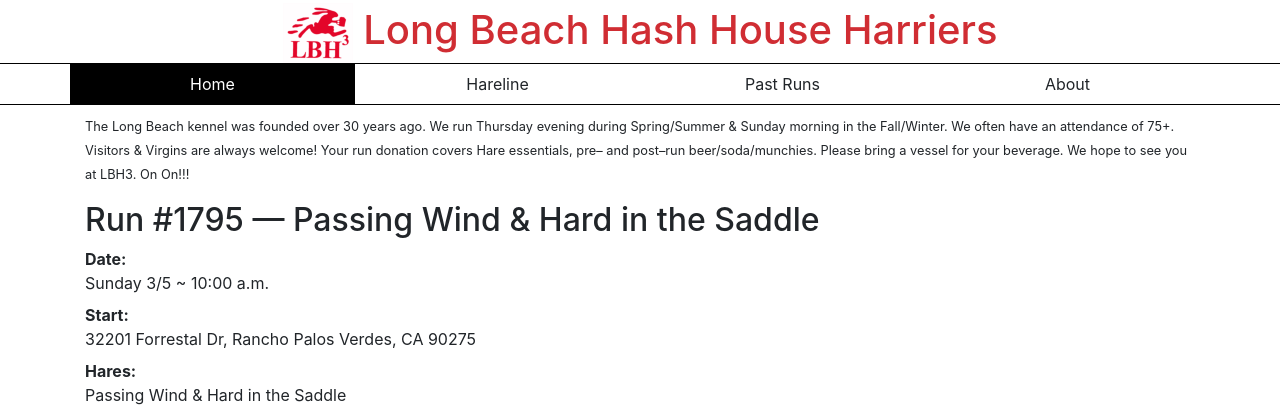
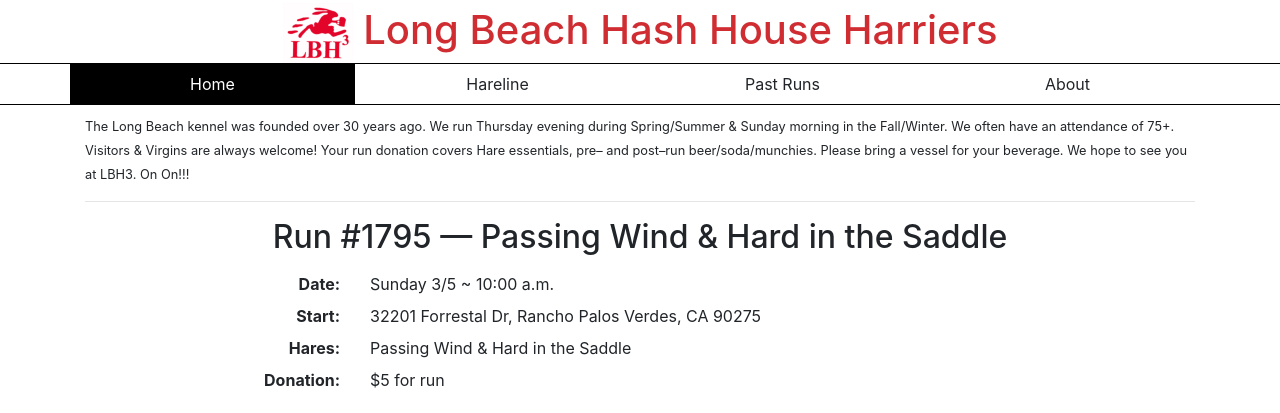
Before and after one commit to LBH3/lbh3.org, a PHP site: page / in a window 1280 px wide. Shown: the top 413 px of the page. Run offline with PHP 8.4, Linux system fonts and the light colour scheme; some libraries are stand-ins or nearby versions.

Commit message:
Improve the home page design
- Put a separator between the intro paragraph and the run title
- Add some bottom margin to the run title and map embed
- Make the run title slightly smaller
- Put the run info into columns at larger widths

```diff
--- a/css/styles.css
+++ b/css/styles.css
@@ -5,6 +5,9 @@ h1 {
 }
 h1 a {
   line-height: 60px;
+}
+h2 {
+  text-align: center;
 }
 
 a {
@@ -81,15 +84,12 @@ main .nav-pills .nav-link.active {
   line-height: 2.5rem;
 }
 
+.home h2, .home iframe {
+  margin-bottom: 1rem;
+}
 @media (max-width: 375px) {
   .home h2 {
-    font-size: 1.65rem;
-  }
-  .home h3 {
-    font-size: 1.50rem;
-  }
-  .home h4 {
-    font-size: 1.35rem;
+    font-size: 1.5rem;
   }
 }
 
--- a/index.php
+++ b/index.php
@@ -21,29 +21,31 @@
         </small>
       </p>
 
+			<hr>
+
       <h2>Run #1795 — Passing Wind &amp; Hard in the Saddle</h2>
-      <dl>
-        <dt>Date:</dt>
-        <dd>Sunday 3/5 ~ 10:00 a.m.</dd>
-        <dt>Start:</dt>
-        <dd>32201 Forrestal Dr, Rancho Palos Verdes, CA 90275</dd>
-        <dt>Hares:</dt>
-        <dd>Passing Wind &amp; Hard in the Saddle</dd>
-        <dt>Donation:</dt>
-        <dd>$5 for run</dd>
+      <dl class="row">
+        <dt class="col-sm-3 text-sm-right">Date:</dt>
+        <dd class="col-sm-9">Sunday 3/5 ~ 10:00 a.m.</dd>
+        <dt class="col-sm-3 text-sm-right">Start:</dt>
+        <dd class="col-sm-9">32201 Forrestal Dr, Rancho Palos Verdes, CA 90275</dd>
+        <dt class="col-sm-3 text-sm-right">Hares:</dt>
+        <dd class="col-sm-9">Passing Wind &amp; Hard in the Saddle</dd>
+        <dt class="col-sm-3 text-sm-right">Donation:</dt>
+        <dd class="col-sm-9">$5 for run</dd>
       </dl>
 
 			<iframe src="https://www.google.com/maps/embed?pb=!1m18!1m12!1m3!1d3317.896577447866!2d-118.34984288479319!3d33.7374903806927!2m3!1f0!2f0!3f0!3m2!1i1024!2i768!4f13.1!3m3!1m2!1s0x80dd497597d10bf7%3A0xd57ee00dc4fab75c!2s32201+Forrestal+Dr%2C+Rancho+Palos+Verdes%2C+CA+90275!5e0!3m2!1sen!2sus!4v1488005074140" width="100%" height="368" frameborder="0" style="border:0" allowfullscreen></iframe>
 
-      <dl>
-        <dt>Note from the hares:</dt>
-        <dd>
+      <dl class="row">
+        <dt class="col-md-3 text-md-right">From the hares:</dt>
+        <dd class="col-md-9">
           <p>
 						These two old goats are at it again they have a great trail with shiggy and views for the pack to go along with cold golden nectar.
           </p>
         </dd>
-        <dt>D'Erections:</dt>
-        <dd>
+        <dt class="col-md-3 text-md-right">D'Erections:</dt>
+        <dd class="col-md-9">
           <p>
 						From Long Beach — get on I-405 N and follow I-405 N to the  I-110 S. Take the exit toward Gaffey St/San Pedro. Turn left onto N Gaffey St then Turn right onto W 1st St proceed for about a mile and turn left onto S Western Ave. Then turn right onto W 25th St continue until it turns into Palos Verdes Dr S then turn right onto Forrestal Dr to reach your destination.
           </p>
```
